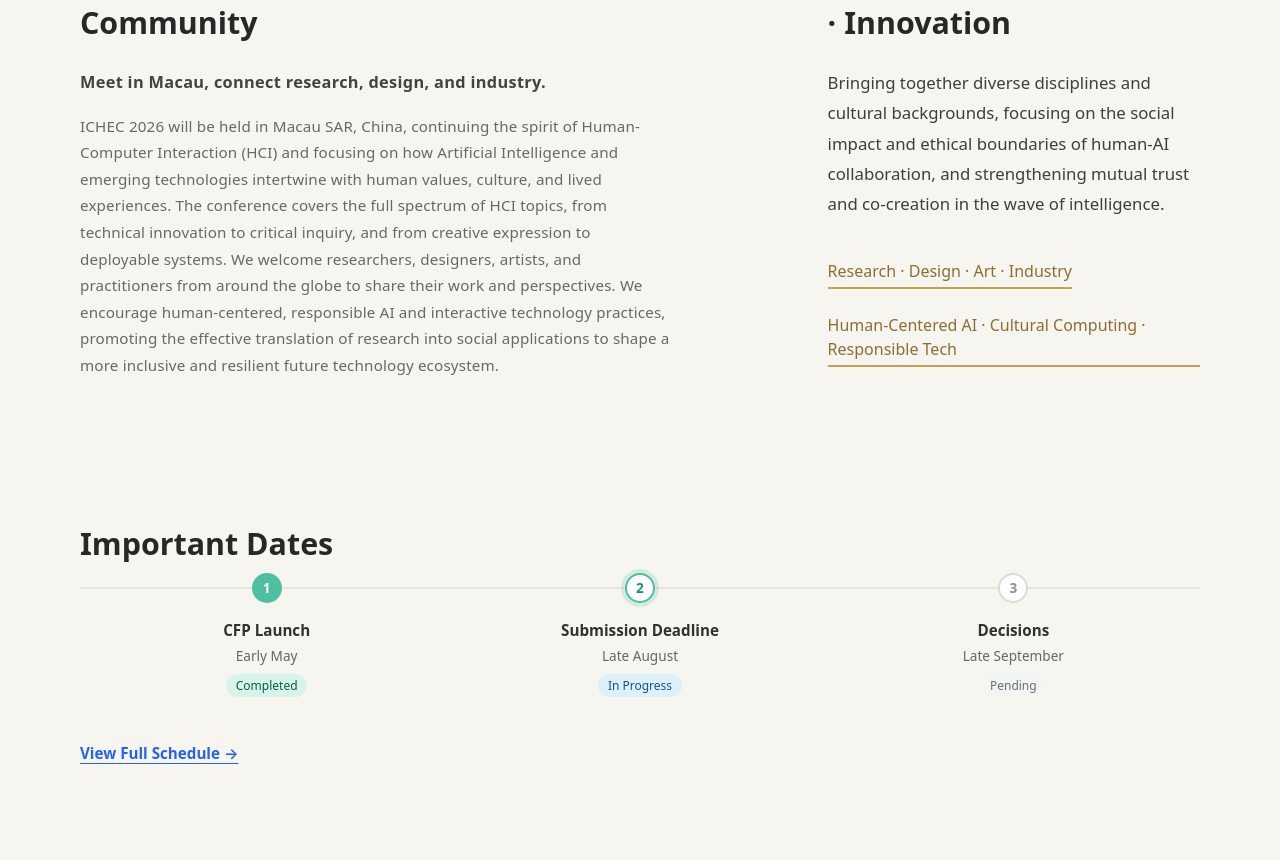
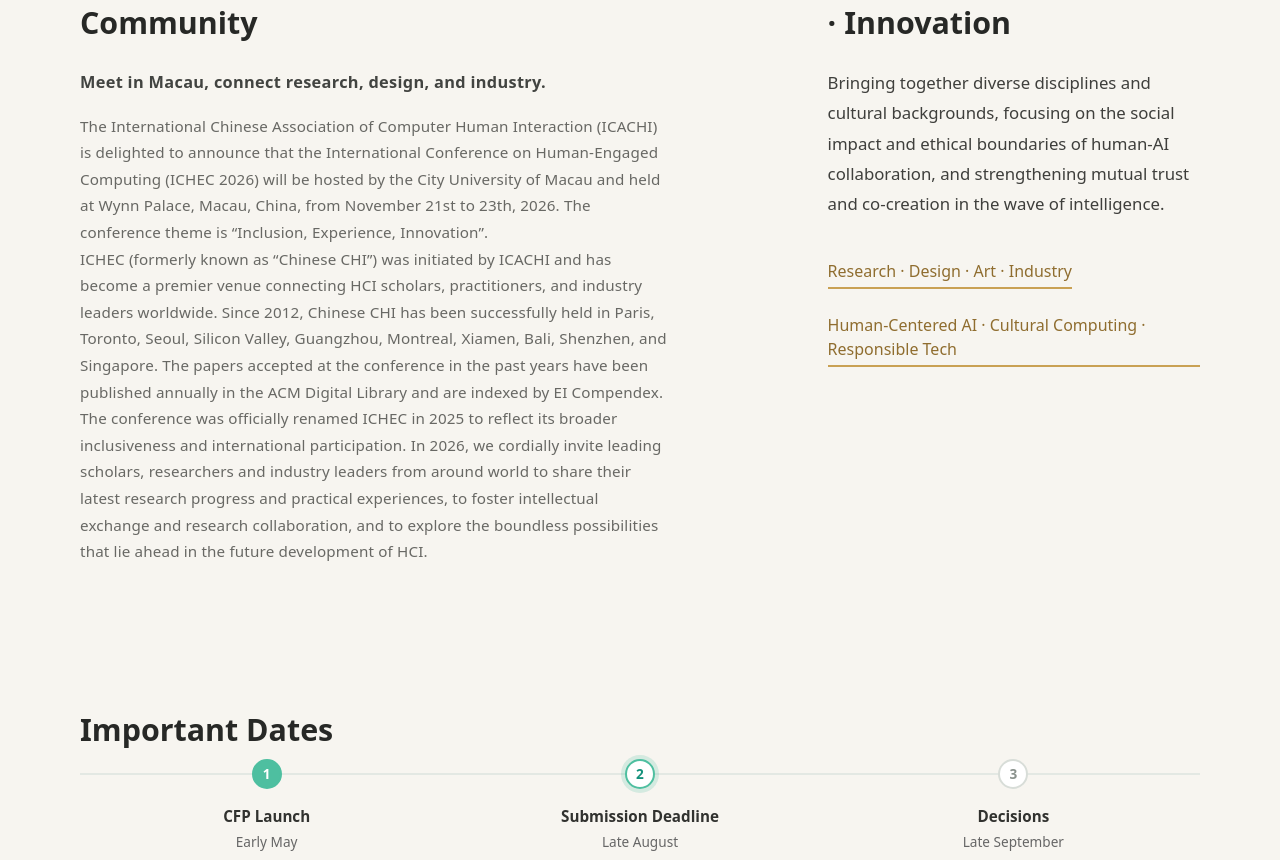
Before and after one commit to Mathiew-han/ichec.icachi, a Next.js app: page /en in a window 1280 px wide. Shown: the part 1015-1875 px from the top of the page. Built offline with nearby package versions, Linux system fonts and the light colour scheme; no server answers.

Commit message:
Fix home page about section to render the updated translation text instead of the old footer text

```diff
--- a/src/app/[locale]/page.tsx
+++ b/src/app/[locale]/page.tsx
@@ -86,7 +86,11 @@
               </ScrollReveal>
             </h2>
             <div className={styles.aboutBrief}>{t("aboutBrief")}</div>
-            <div className={styles.aboutFull}>{tShell("footer.aboutFull")}</div>
+            <div className={styles.aboutFull}>
+              <p className={styles.textParagraphTight}>{t("aboutP1")}</p>
+              <p className={styles.textParagraphTight}>{t("aboutP2")}</p>
+              <p className={styles.textParagraphTight}>{t("aboutP3")}</p>
+            </div>
           </div>
           <div className={styles.macauCardTheme}>
             <div className={`${styles.labelBox} ${styles.labelBoxTheme}`}>
```
